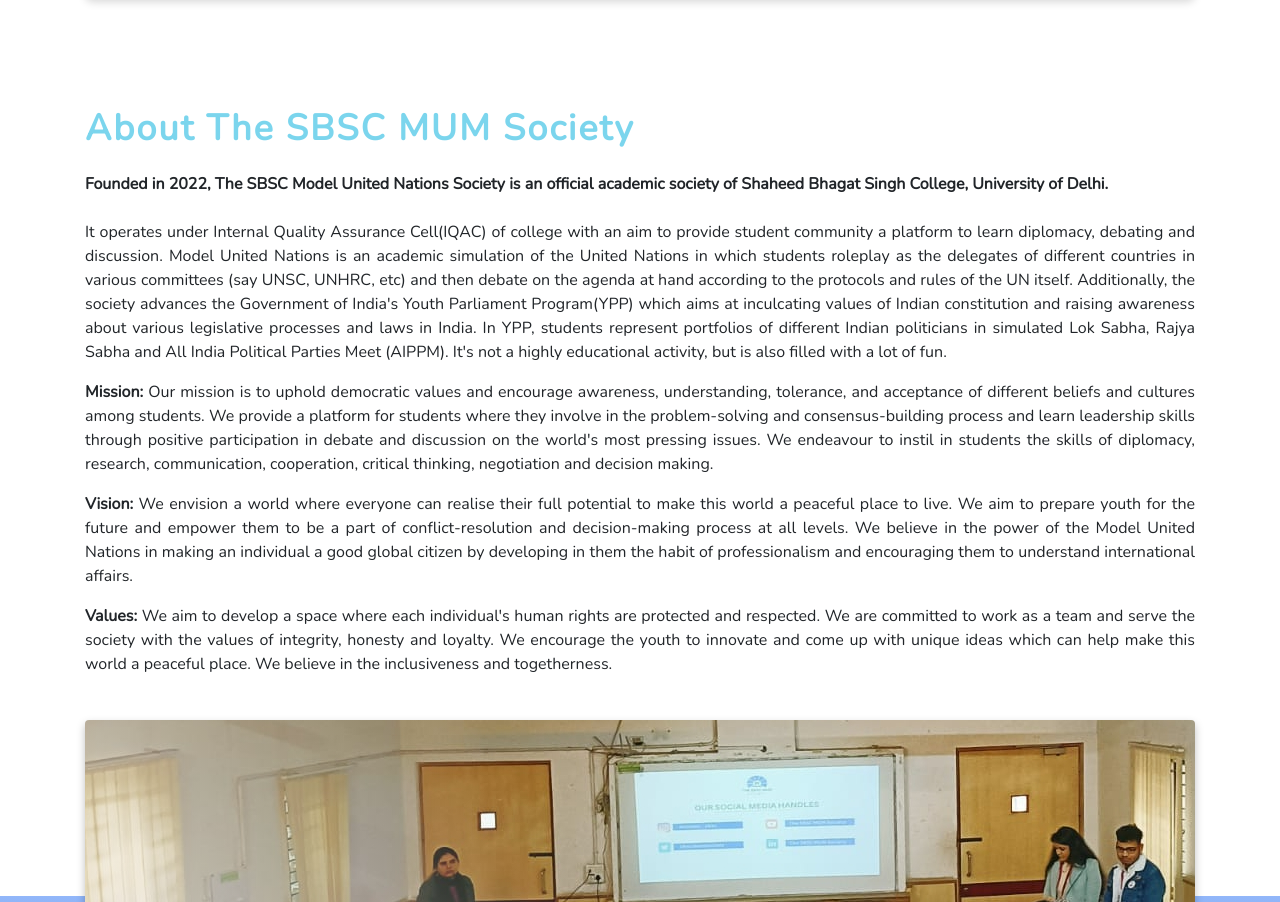
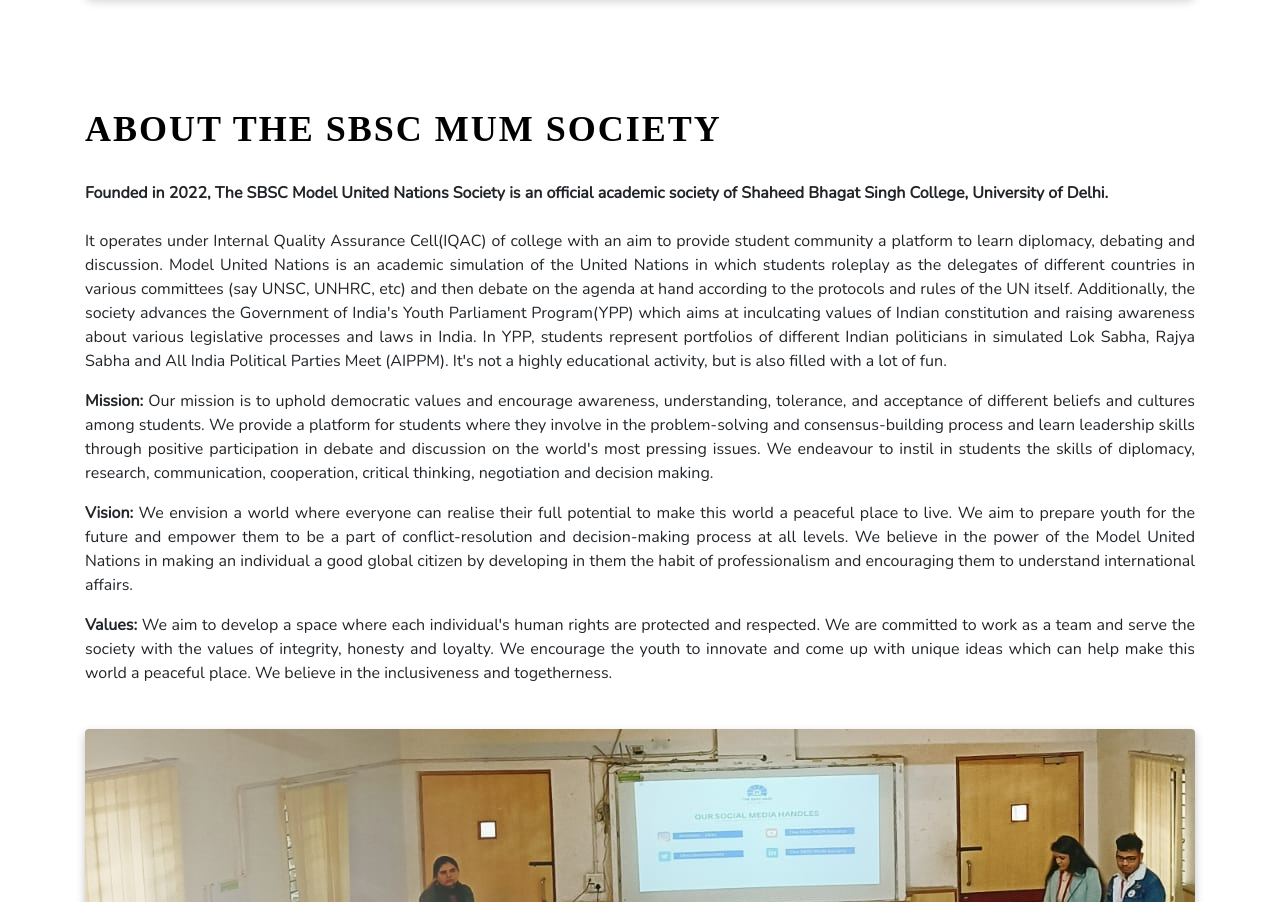
Before and after one commit to Yash-Var/SBSC-MUN, a React (Create React App) app: page / in a window 1280 px wide. Shown: the part 800-1702 px from the top of the page. Built offline with nearby package versions, Linux system fonts and the light colour scheme.

Commit message:
solved conflict

```diff
--- a/src/components/AboutSection/About.js
+++ b/src/components/AboutSection/About.js
@@ -6,9 +6,11 @@
     return (
       <div className="container">
         <div className="abtmain mt-5">
-          <p>About The SBSC MUM Society </p>
+          <span className="heading_text">About The SBSC MUM Society </span>
+
         </div>
         <span>
+          <br/>
           <strong>
             Founded in 2022, The SBSC Model United Nations Society is an
             official academic society of Shaheed Bhagat Singh College,
--- a/src/components/AboutSection/style.css
+++ b/src/components/AboutSection/style.css
@@ -18,4 +18,20 @@
 .container p{
     text-align: justify;
 }
+.heading_text{
+    color:black;
+    font-family: sen;
+    text-transform: uppercase;
+    /* text-align: left !important; */
+}
+@media screen and (max-width: 370px) {
+    /* .done{
+     display: none;
+    } */
+    .heading_text{
+       font-size: 33px;
+       margin-top: 0px !important;
+   }
+   }
+
 /* <iframe src="https://www.google.com/maps/embed?pb=!1m18!1m12!1m3!1d3505.1590968383543!2d77.2273223!3d28.5349373!2m3!1f0!2f0!3f0!3m2!1i1024!2i768!4f13.1!3m3!1m2!1s0x390ce227b6e6ca7b%3A0xe728c244a124a4!2sShaheed%20Bhagat%20Singh%20College!5e0!3m2!1sen!2sin!4v1680373025378!5m2!1sen!2sin" width="600" height="450" style="border:0;" allowfullscreen="" loading="lazy" referrerpolicy="no-referrer-when-downgrade"></iframe> */
```
